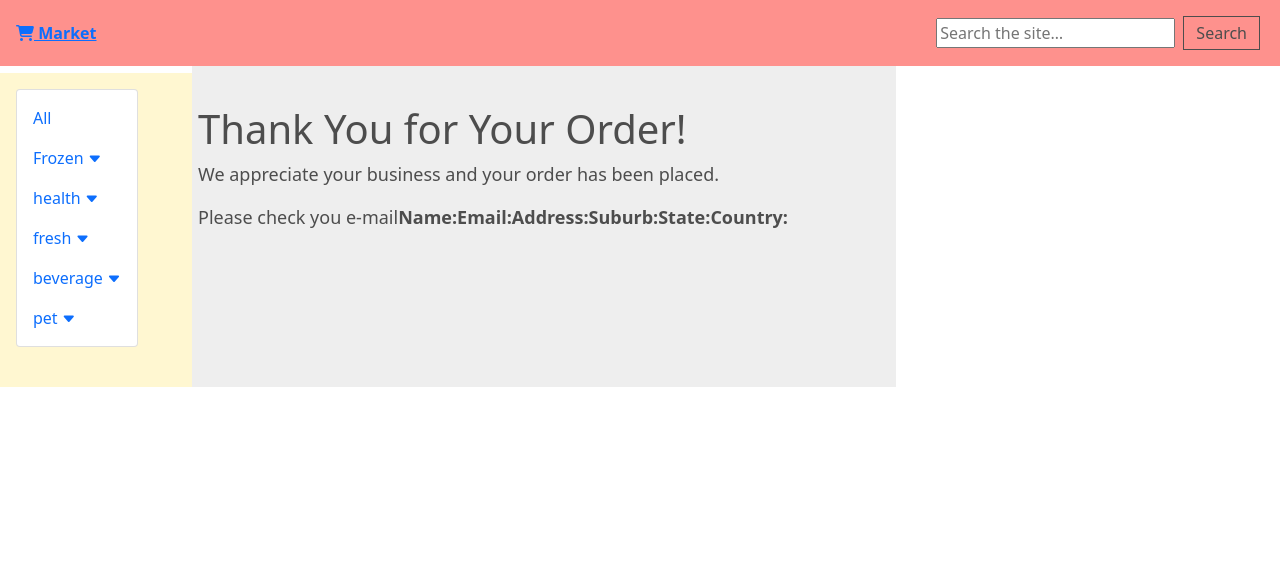
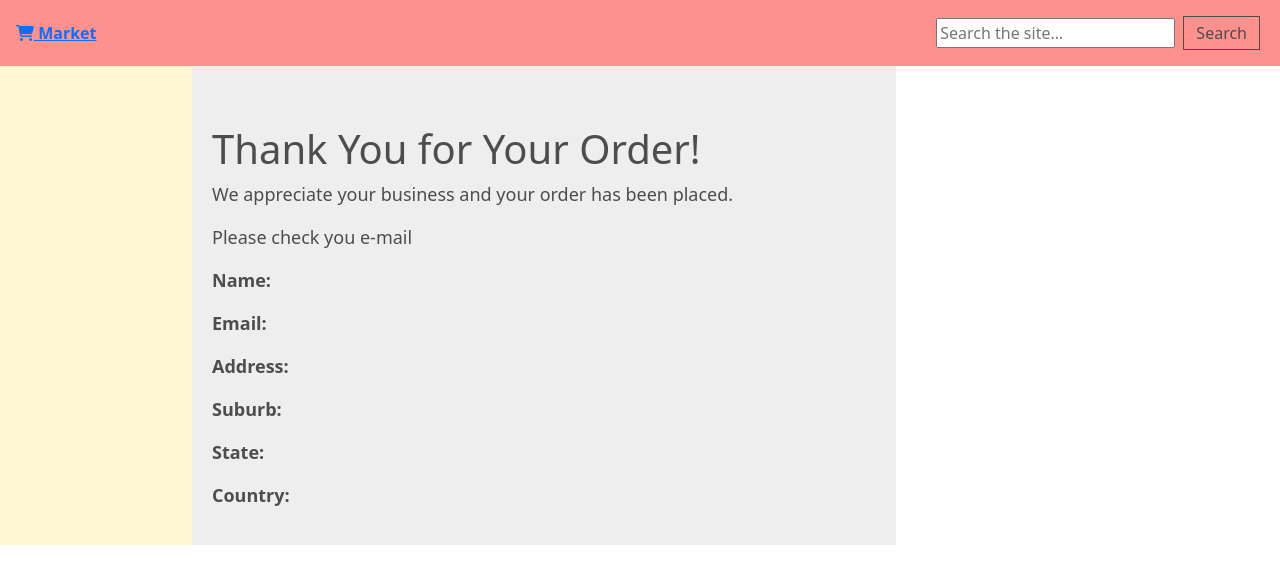
Before and after one commit to Coding-MJ/UTS_internet_programing_Assignment1, a PHP site: page /processOrder.php in a window 1280 px wide. Shown: the top 584 px of the page. Run offline with PHP 8.4, Linux system fonts and the light colour scheme; data that the repository does not hold is empty; some libraries are stand-ins or nearby versions.

Commit message:
CheckOut & ProcessOrder CSS fixed

```diff
--- a/processOrder.php
+++ b/processOrder.php
@@ -1,22 +1,43 @@
 <!DOCTYPE html>
 <html>
-    <head>
-        <meta charset="UTF-8">
+	<head>
+		<meta charset="UTF-8">
         <meta http-equiv="X-UA-Compatible" content="IE=edge">
         <meta name="viewport" content="width=device-width, initial-scale=1.0">
         <link rel='stylesheet' href='style.css'>
         <script src="https://kit.fontawesome.com/e5ece60744.js" crossorigin="anonymous"></script>
         <link href="https://fonts.googleapis.com/css2?family=Open+Sans:wght@400;600;700&display=swap" rel="stylesheet">
-        <title>Market</title>
+        <title>Order Sheet</title>
         <link rel="icon" type="image/png" href="image/favicon.png" />
         <link rel="stylesheet" href="style.css">
         <script src="main.js" defer></script>
         <link href="https://cdn.jsdelivr.net/npm/bootstrap@5.0.0-beta2/dist/css/bootstrap.min.css" rel="stylesheet" crossorigin="anonymous">
         <script src="https://cdn.jsdelivr.net/npm/bootstrap@5.0.0-beta2/dist/js/bootstrap.bundle.min.js"crossorigin="anonymous"></script>
         <link rel="stylesheet" href="https://cdn.jsdelivr.net/npm/bootstrap-icons@1.4.0/font/bootstrap-icons.css">
-    </head>
 
-    <body>
+		<script>
+	function validateForm() {
+		var name = document.forms["orderForm"]["name"].value;
+		var address = document.forms["orderForm"]["address"].value;
+		var suburb = document.forms["orderForm"]["suburb"].value;
+		var state = document.forms["orderForm"]["state"].value;
+		var country = document.forms["orderForm"]["country"].value;
+		var email = document.forms["orderForm"]["email"].value;
+		var emailRegex = /^[^\s@]+@[^\s@]+\.[^\s@]+$/; // email regular expression
+		if (name == "" || address == "" || suburb == "" || state == "" || country == "" || email == "") {
+			alert("Please fill out all required fields");
+			return false;
+		}
+		else if (!emailRegex.test(email)) { // check if email is in valid format
+			alert("Please enter a valid email address");
+			return false;
+		}
+	}
+</script>
+
+</head>
+
+<body>
     <section class="all">
       <!-- Navbar -->
       <nav id="navbar">
@@ -47,61 +68,6 @@
           <!-- Navbar top level menu -->
             <div class="side__menu">
 
-              <nav class="sidebar card py-2 mb-4">
-                <ul class="nav flex-column" id="nav_accordion">
-                  <li class="nav-item">
-                    <a class="nav-link" href="index.php"> All </a>
-                  </li>
-                  <li class="nav-item has-submenu">
-                    <a class="nav-link" href="#"> Frozen <i class="bi small bi-caret-down-fill"></i> </a>
-                    <ul class="submenu collapse">
-                      <li><a class="nav-link" href="index.php?q=Fish+Finger">Fish Finger </a></li>
-                        <li><a class="nav-link" href="index.php?q=Hamburger+Patties">Hamburger Patty </a></li>
-                        <li><a class="nav-link" href="index.php?q=Shelled+Prawns">Shelled Prawns</a> </li>
-                        <li><a class="nav-link" href="index.php?q=Tub+Ice+Cream">Tub Ice Cream</a> </li>
-                    </ul>
-                  </li>
-                  <li class="nav-item has-submenu">
-                    <a class="nav-link" href="#"> health <i class="bi small bi-caret-down-fill"></i> </a>
-                    <ul class="submenu collapse">
-                      <li><a class="nav-link" href="index.php?q=Panadol">Panadol</a></li>
-                        <li><a class="nav-link" href="index.php?q=Bath+Soap">Bath Soap</a></li>
-                        <li><a class="nav-link" href="index.php?q=Garbage+Bags">Garbage Bags</a></li>
-                        <li><a class="nav-link" href="index.php?q=Washing+Powder">Washing Powder</a></li>
-                        <li><a class="nav-link" href="index.php?q=Laundry+Bleach">Laundry Bleach</a></li>
-                    </ul>
-                  </li>
-                  <li class="nav-item has-submenu">
-                    <a class="nav-link" href="#"> fresh <i class="bi small bi-caret-down-fill"></i> </a>
-                    <ul class="submenu collapse">
-                      <li><a class="nav-link" href="index.php?q=Cheddar+Cheese">Cheese</a></li>
-                        <li><a class="nav-link" href="index.php?q=T+Bone+Steak">Steak</a></li>
-                        <li><a class="nav-link" href="index.php?q=Navel+Oranges">Oranges</a></li>
-                        <li><a class="nav-link" href="index.php?q=Bananas">Bananas</a></li>
-                        <li><a class="nav-link" href="index.php?q=Peaches">Peaches</a></li>
-                        <li><a class="nav-link" href="index.php?q=Grapes">Grapes</a></li>
-                        <li><a class="nav-link" href="index.php?q=Apples">Apples</a></li>
-                    </ul>
-                  </li>
-                  <li class="nav-item has-submenu">
-                    <a class="nav-link" href="#"> beverage <i class="bi small bi-caret-down-fill"></i> </a>
-                    <ul class="submenu collapse">
-                      <li><a class="nav-link" href="index.php?q=Earl+Grey+Tea+Bags">Tea</a></li>
-                        <li><a class="nav-link" href="index.php?q=Instant+Coffee">Coffee</a></li>
-                        <li><a class="nav-link" href="index.php?q=Chocolate+Bar">Chocolate</a></li>
-                    </ul>
-                  </li>
-                  <li class="nav-item has-submenu">
-                    <a class="nav-link" href="#"> pet <i class="bi small bi-caret-down-fill"></i> </a>
-                    <ul class="submenu collapse">
-                      <li><a class="nav-link" href="index.php?q=Dry+Dog+Food">Dog</a></li>
-                        <li><a class="nav-link" href="index.php?q=Bird">Bird</a></li>
-                        <li><a class="nav-link" href="index.php?q=Cat">Cat</a></li>
-                        <li><a class="nav-link" href="index.php?q=Fish+Food">Fish</a></li>
-                    </ul>
-                  </li>
-                </ul>
-                </nav>
             </div>
         </section>
 
@@ -110,8 +76,7 @@
         <!-- Main -->
         <section id="main">
           <div class="section__container">
-
-          <div class="main__top-level">
+	<div class="checkout__form">
 	<h1>Thank You for Your Order!</h1>
 	<p>We appreciate your business and your order has been placed.</p>
 	<p>Please check you e-mail</p>
@@ -151,7 +116,8 @@
 		// mail($to, $subject, $message, $headers);
 	?>
 
-		</div>
+</div>
+	</div>
         </div>
       </section>
 	  </section>
--- a/style.css
+++ b/style.css
@@ -212,20 +212,21 @@ button {
     padding-top: 55px;
     display: flex;
     justify-content: left;
+    height: 100%;
     margin:auto !important;
 }
 
 #main {
-    /* margin-top: 18px; */
+
     flex-basis: 55%;
     background-color: var(--color-beige);
 }
 
 #side {
-    margin-top: 18px;
+
     flex-basis: 15%;
     background-color: var(--color-pale-yellow);
-
+    height: auto;
 
 
 }
@@ -481,3 +482,11 @@ a.add-item {
     align-content: center;
     margin: auto;
 }
+
+.checkout-text {
+    color: var(--color-black);
+}
+
+.checkout__form {
+    padding: 20px;
+}
```
Also changed, not shown: checkout.php (+55 -9 lines).
